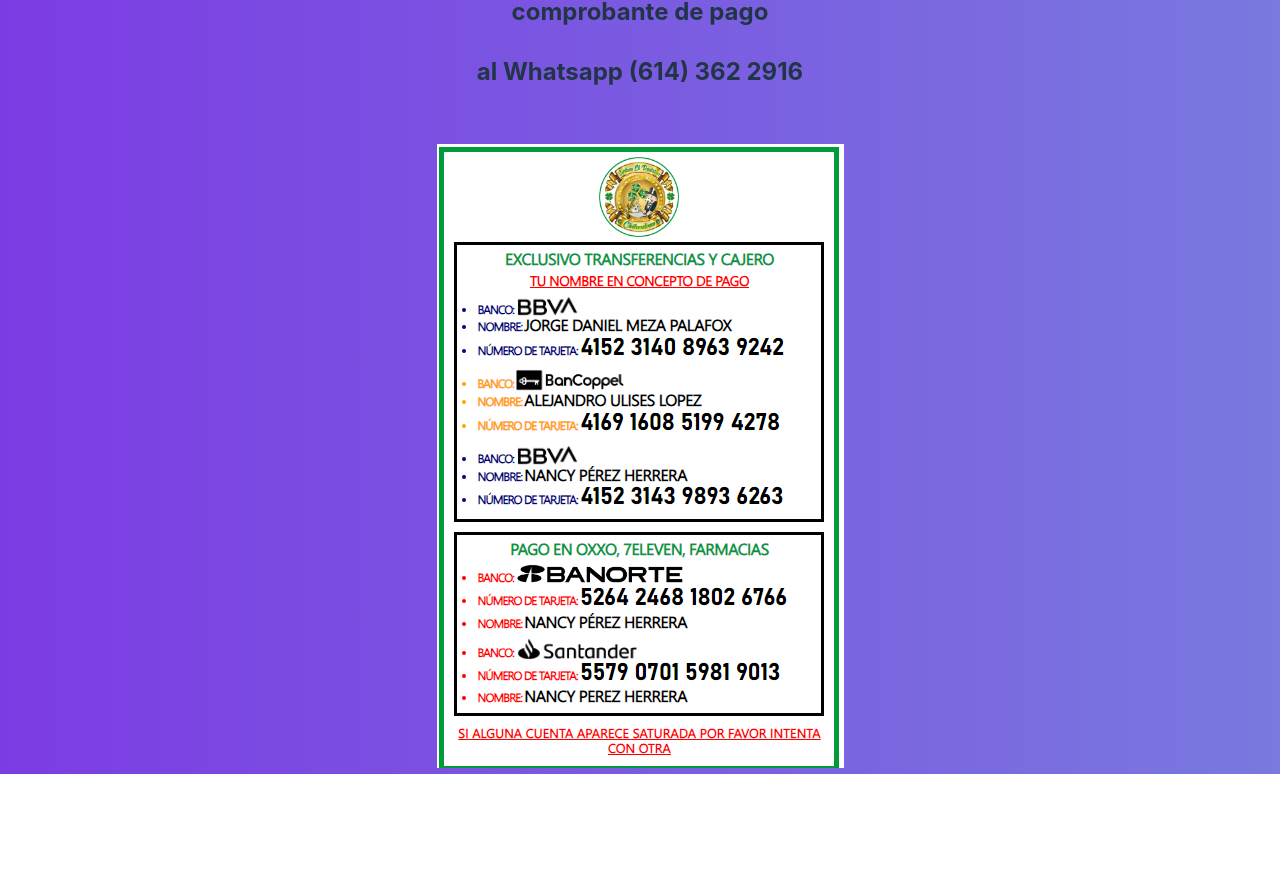
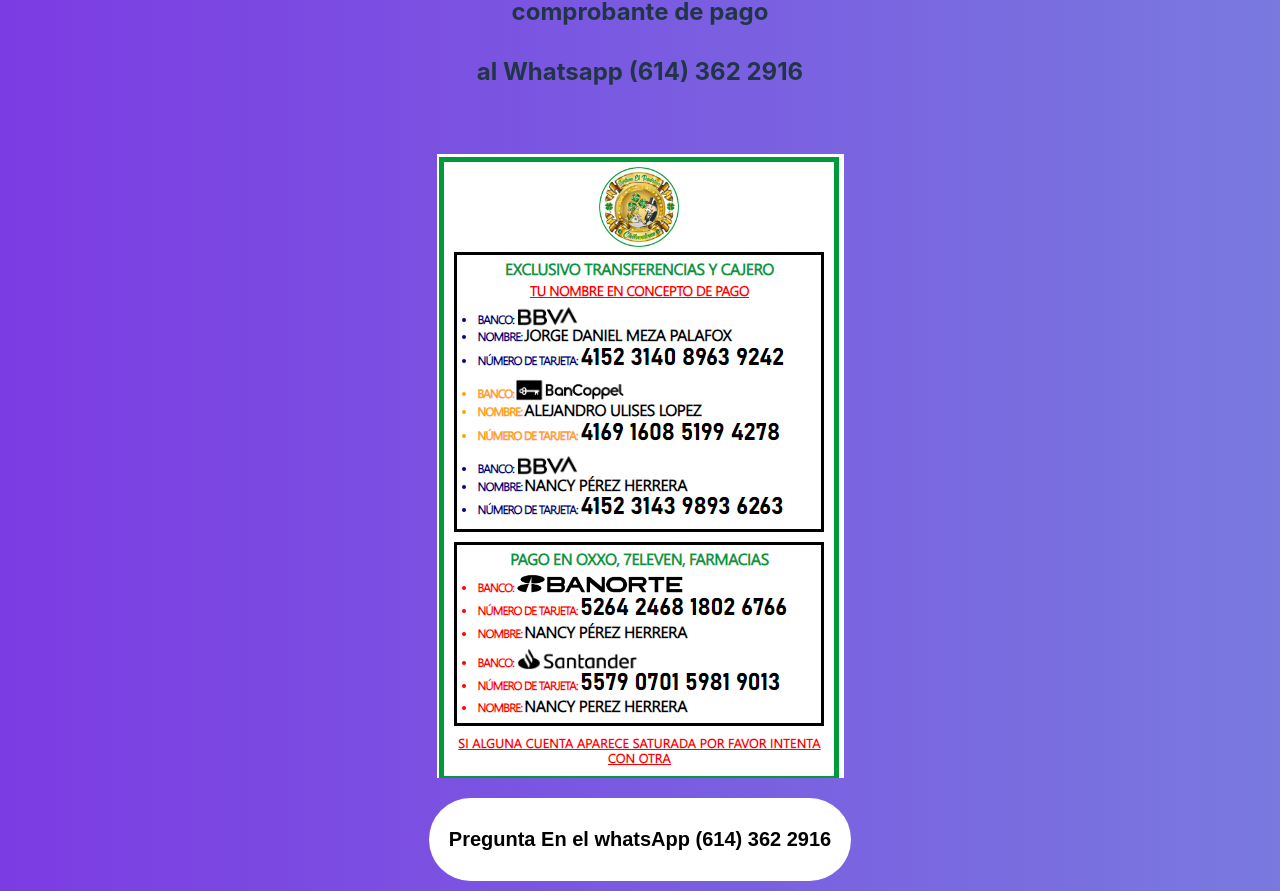
Before and after one commit to Alcantara-Gomez-Axel-Octavio/Rifas-y-sorteos-HC, a React (Vite) app in the folder sorteoHC/: page /MetodosDePago in a window 1280 px wide. Shown: the part 152-1043 px from the top of the page. Before the commit the page ends 926 px from the top, so only its background shows below. Built offline with nearby package versions, Linux system fonts and the light colour scheme; no server answers.

Commit message:
Proceso de metodo 2

```diff
--- a/sorteoHC/src/MetodosDePago/MetodosDePagoPage.css
+++ b/sorteoHC/src/MetodosDePago/MetodosDePagoPage.css
@@ -39,95 +39,38 @@
     margin: 0 auto;
 }
 
-.Contenedor_logo img {
-    justify-content: center;
-    max-width: 100%;  /* El logo se ajustará al 100% del contenedor */
-    height: auto;     /* Mantiene la proporción original del logo */
-    width: 350px;     /* Establece un tamaño fijo pero responsivo */
-    object-fit: contain;  /* Ajusta el tamaño del logo sin deformarlo */
 
-}
-.Cuadro_Info{
-    background-color: #0062a5; /* Color de fondo */
-    color: white; /* Color del texto */
-    padding: 20px; /* Espaciado interno */
-    width: 100%;
-    height: auto;
-
-}
-
-.Cuadro_Info h1{
-    font-size: 40px; /* Tamaño de fuente */
-    margin: 0; /* Elimina el margen por defecto */
-    font-style: bold; /* Establece el texto en negrita */
-    font-family: sans-serif; /* Fuente del texto */
-}
-
-.Contenedor_Deposito{
+.ContenedorMetodo{
     display: flex;
     flex-direction: column; /* Cambiado para alinear el texto y la imagen en columna */
     align-items: center; /* Centra los elementos horizontalmente */
     justify-content: center; /* Centra los elementos verticalmente */
     margin-top: 0px;
     padding: 10px 0;
-    width: 70%;
+    width: 70vw;
     margin: 0 auto;
-
 }
-
-.ContenedorTexto{
-    color: rgb(0, 0, 0); /* Color del texto */
-    font-size: 50px; /* Tamaño de fuente */
-    margin: 0; /* Elimina el margen por defecto */
-    font-style: bold; /* Establece el texto en negrita */
-    font-family: sans-serif; /* Fuente del texto */
-
-}
-
-.ContenedorImagen{
-    width: auto;
-    height: auto;
-    object-fit: contain;
-    margin-top: 10px;
-    display: flex;
-    flex-direction: column; /* Asegura que los elementos dentro estén en columna */
-    justify-content: center; /* Centra la imagen */
-    align-items: center; /* Asegura que la imagen esté centrada verticalmente */
-    border: 5px solid #1500ff; /* Borde azul (agregué el punto y coma al final) */
-    border-radius: 10px; /* Bordes redondeados */
-}
-
 
 .Imagen_Pago{
     width: auto;
     height: auto;
 }
 
-.ContenedorTextoPago{
-    background-color: red;
+.BotonDescargar{
+    background-color: #ffffff; /* Color de fondo del botón */
+    color: #000000; /* Color del texto */
+    border: none; /* Sin borde */
+    border-radius: 50px; /* Bordes redondeados */
+    padding: 30px 20px; /* Espaciado interno */
+    cursor: pointer; /* Cursor de puntero */
+    margin-top: 20px;
+    font-family: sans-serif;
+    font-size: 20px; /* Se corrige px */
+    font-weight: bold;
     width: auto;
-    height: 100px;
-}
-
-
-.CuadroPreguntas{
-    background-color: #0062a5; /* Color de fondo */
-    padding: 100px; /* Espaciado interno */
-    width: 100%;
     height: auto;
+    transition: all 1200ms;
     display: flex;
-    flex-direction: column; /* Cambiado para alinear el texto y la imagen en columna */
     align-items: center; /* Centra los elementos horizontalmente */
     justify-content: center; /* Centra los elementos verticalmente */
-    margin-top: 20px;
-    padding: 10px 0;
-
 }
-
-.CuadroPreguntas text{
-    color: #ffffff; /* Color del texto */
-    font-size: 50px; /* Tamaño de fuente */
-    margin: 0; /* Elimina el margen por defecto */
-    font-style: bold; /* Establece el texto en negrita */
-    font-family: sans-serif; /* Fuente del texto */
-}
--- a/sorteoHC/src/MetodosDePago/MetodosDePagoPage.jsx
+++ b/sorteoHC/src/MetodosDePago/MetodosDePagoPage.jsx
@@ -23,10 +23,15 @@
                 Whatsapp (614) 362 2916</p></h2>
             </div>
 
-            <div className="ContenedorMetodoBoton">
-                <img src={metodosDePago} alt="Metodos de pago" className="Imagen_Pago"/>
 
-            </div>
+
+                <div className="ContenedorMetodo">
+                    <img src={metodosDePago} alt="Metodos de pago" className="Imagen_Pago"/>
+                    <button className="BotonDescargar">Pregunta En el whatsApp (614) 362 2916</button>
+                </div>
+
+
+
 
         </div>
     )
```
